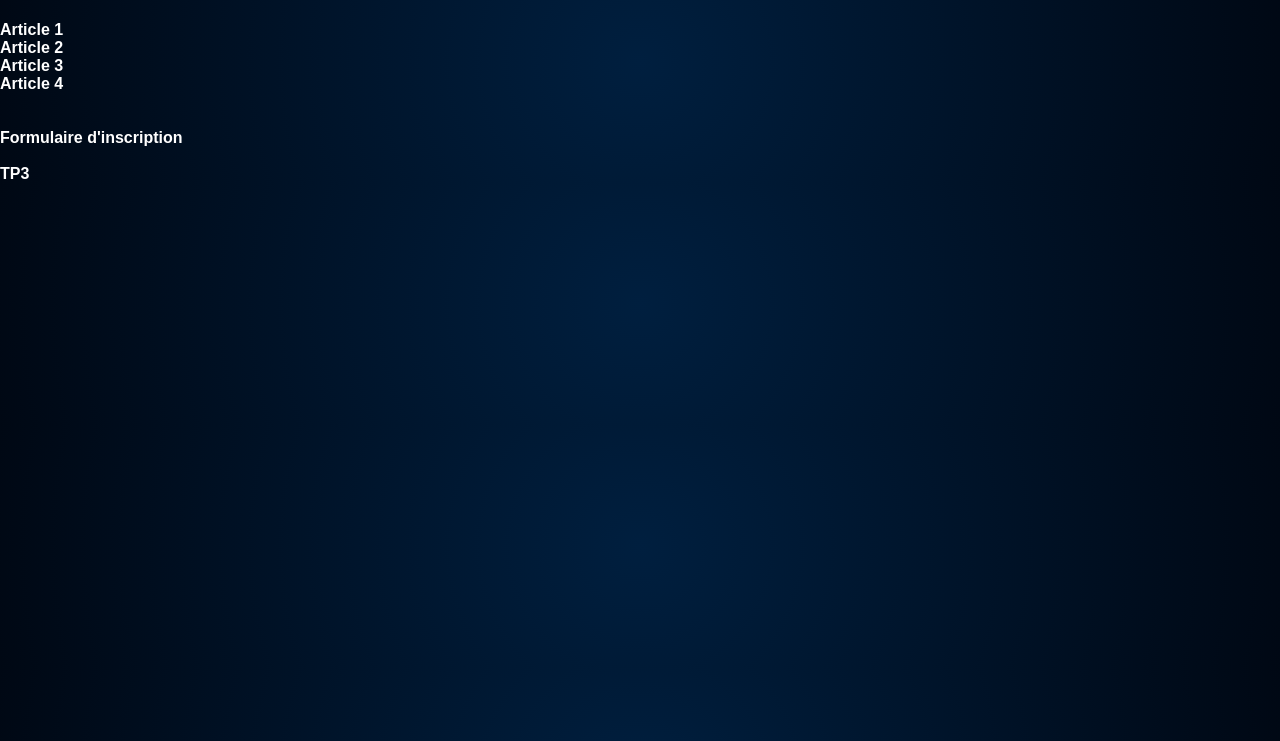
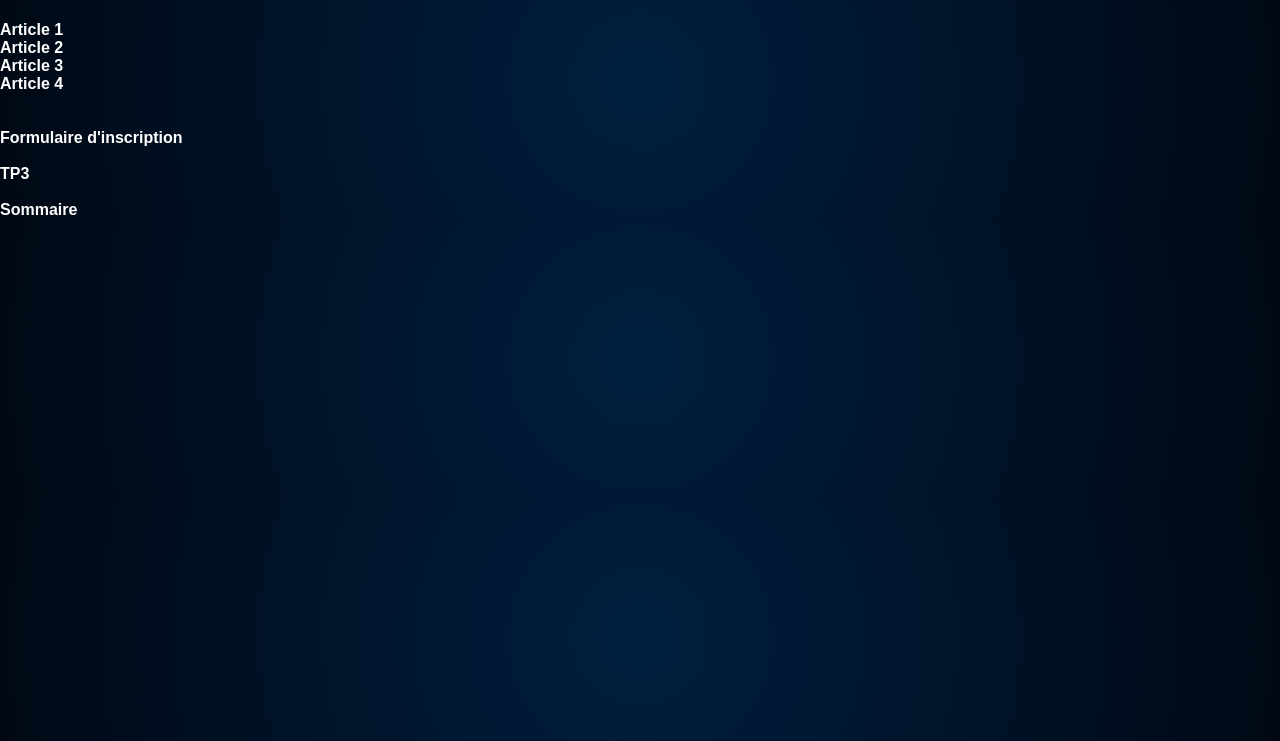
Before and after one commit to 45009746-ux/site-4, a plain HTML site: page index.html in a window 1280 px wide. Shown: the part 59-800 px from the top of the page. Drawn offline with Linux system fonts and the light colour scheme.

Commit message:
Add files via upload

```diff
--- a/index.html
+++ b/index.html
@@ -19,6 +19,9 @@
 
 <a href="formulaire.html"> Formulaire d'inscription </a>
 <br> <BR>
-<a href="TP3.html"> TP3 </a>
+<a href="TP3.html"> TP3 </a> <br> <BR>
+
+<a href="Sommaire.html"> Sommaire </a>
+
 </body>
 </html>
```
Also changed, not shown: 1 other file.
